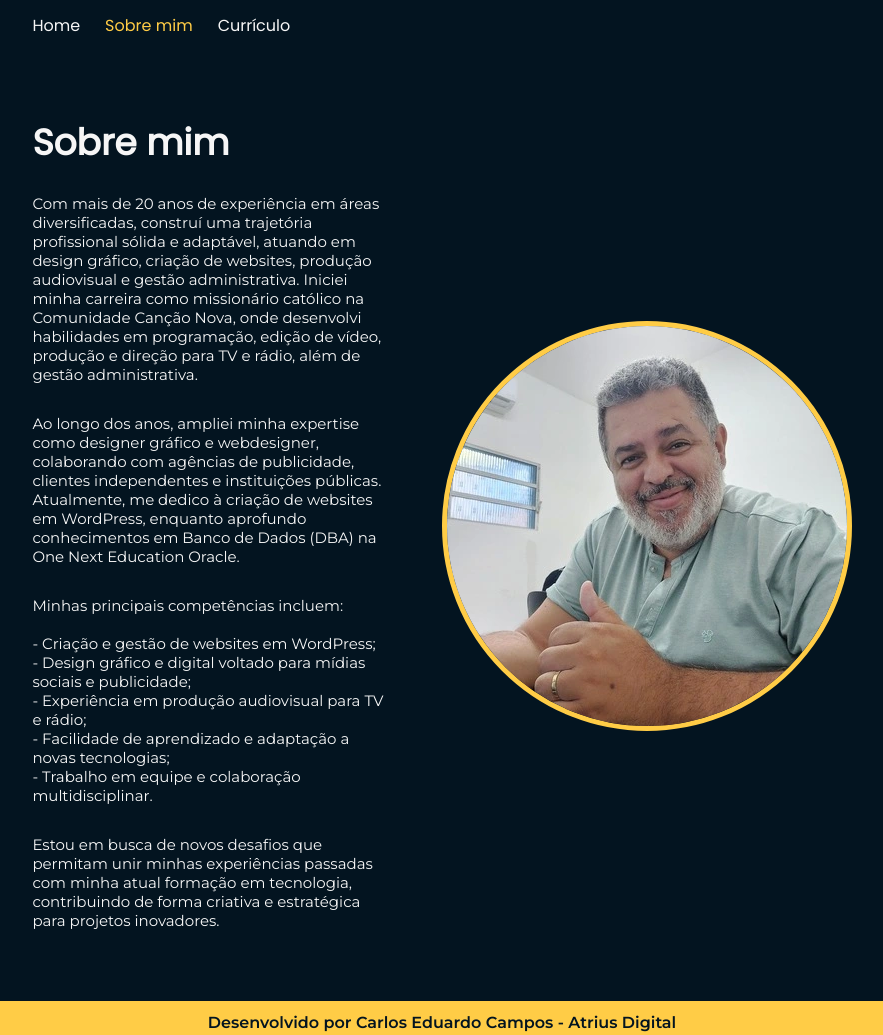
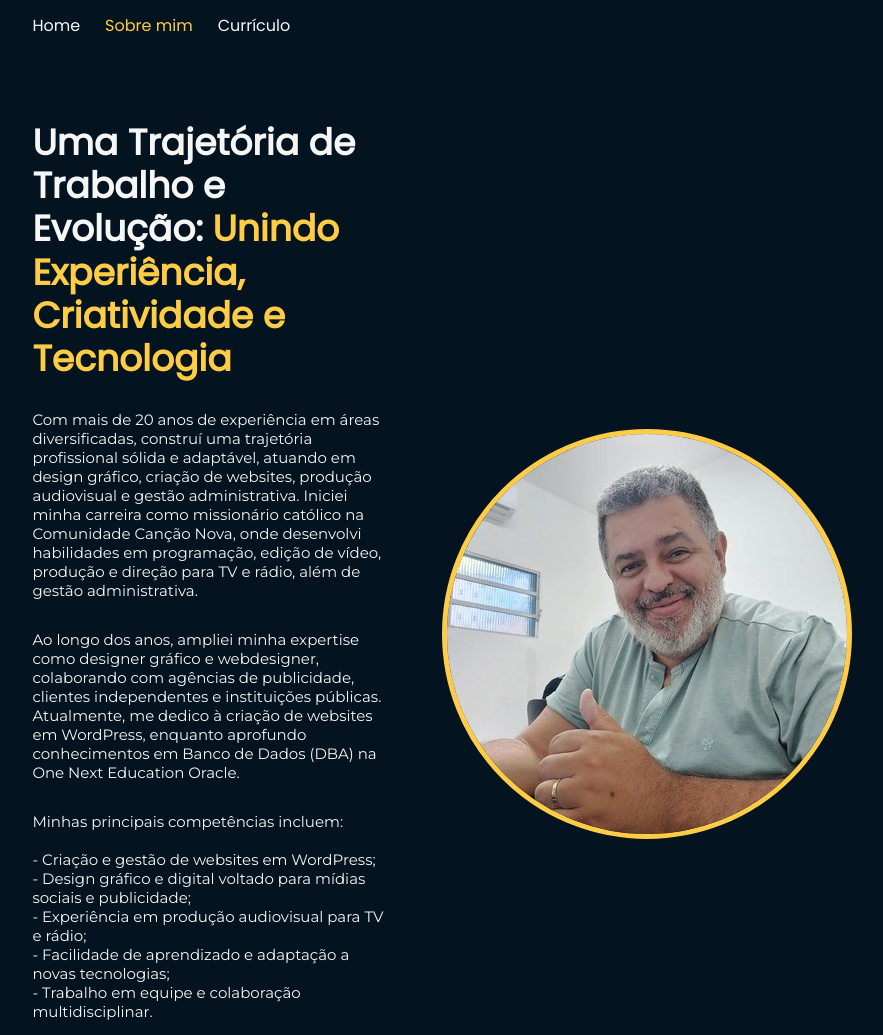
Before and after one commit to CaduCampos1975/portfolio, a plain HTML site: page about.html in a window 1280 px wide. Shown: the top 1035 px of the page, without its empty margins (198-1081 px from the left). Drawn offline with Linux system fonts and the light colour scheme.

Commit message:
alterando titulo sobre mim

```diff
--- a/about.html
+++ b/about.html
@@ -17,7 +17,7 @@
     </header>
     <main class="apresentacao">
         <section class="apresentacao__conteudo">
-            <h1 class="apresentacao__conteudo__titulo">Sobre mim</h1>
+            <h1 class="apresentacao__conteudo__titulo">Uma Trajetória de Trabalho e Evolução:<strong class="destaqueTitulo"> Unindo Experiência, Criatividade e Tecnologia</strong></h1>
             <p class="apresentacao__conteudo__texto">Com mais de 20 anos de experiência em áreas diversificadas, construí uma trajetória profissional sólida e adaptável, atuando em design gráfico, criação de websites, produção audiovisual e gestão administrativa. Iniciei minha carreira como missionário católico na Comunidade Canção Nova, onde desenvolvi habilidades em programação, edição de vídeo, produção e direção para TV e rádio, além de gestão administrativa.</p>
             <p class="apresentacao__conteudo__texto">Ao longo dos anos, ampliei minha expertise como designer gráfico e webdesigner, colaborando com agências de publicidade, clientes independentes e instituições públicas. Atualmente, me dedico à criação de websites em WordPress, enquanto aprofundo conhecimentos em Banco de Dados (DBA) na One Next Education Oracle.</p>
             <p class="apresentacao__conteudo__texto">Minhas principais competências incluem: </br></br>
```
